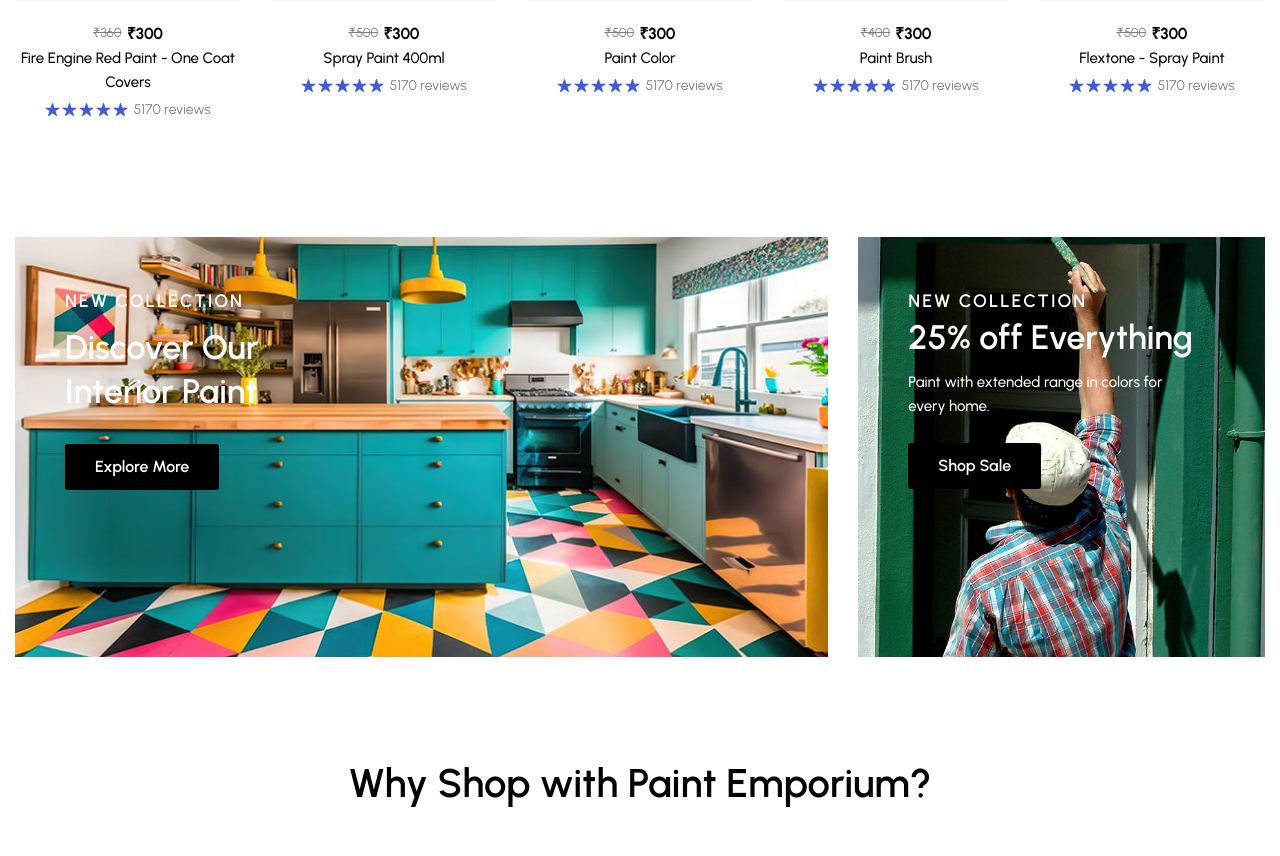
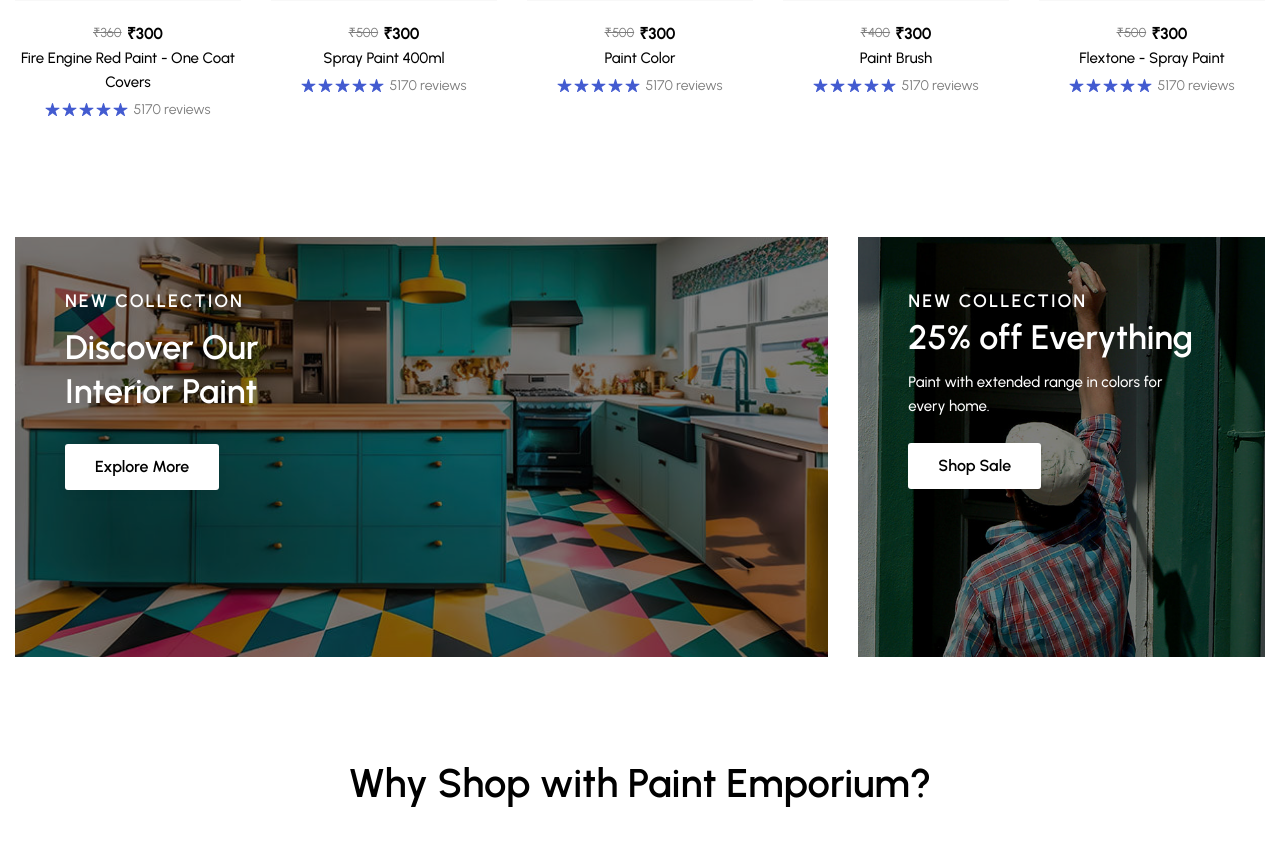
Before and after one commit to iamPankajGhosh/paint-emporium_vanilaJs, a PHP site: page / in a window 1280 px wide. Shown: the part 2291-3147 px from the top of the page. Run offline with PHP 8.4, Linux system fonts and the light colour scheme.

Commit message:
Style : overlay in banner section card

```diff
--- a/index.html
+++ b/index.html
@@ -1337,12 +1337,14 @@
           <div class="container">
             <ul class="banner-list">
               <li>
-                <div class="banner-card banner-card-1 has-before hover:shine">
+                <div
+                  class="banner-card banner-card-1 has-before has-after hover:shine"
+                >
                   <p class="card-subtitle">New Collection</p>
 
                   <h2 class="h2 card-title">Discover Our Interior Paint</h2>
 
-                  <a href="#" class="btn btn-secondary">Explore More</a>
+                  <a href="#" class="btn btn-primary">Explore More</a>
 
                   <div
                     class="has-bg-image"
@@ -1354,7 +1356,9 @@
               </li>
 
               <li>
-                <div class="banner-card banner-card-2 has-before hover:shine">
+                <div
+                  class="banner-card banner-card-2 has-before has-after hover:shine"
+                >
                   <p class="card-subtitle">New Collection</p>
 
                   <h2 class="h2 card-title">25% off Everything</h2>
@@ -1363,7 +1367,7 @@
                     Paint with extended range in colors for every home.
                   </p>
 
-                  <a href="#" class="btn btn-secondary">Shop Sale</a>
+                  <a href="#" class="btn btn-primary">Shop Sale</a>
 
                   <div
                     class="has-bg-image"
--- a/src/assets/css/home.css
+++ b/src/assets/css/home.css
@@ -224,6 +224,12 @@
 .banner-card {
   min-height: 420px;
   padding: 30px;
+}
+
+.banner-card::after {
+  inset: 0;
+  background-color: var(--black_50);
+  z-index: -1;
 }
 
 .banner-card .card-subtitle {
```
